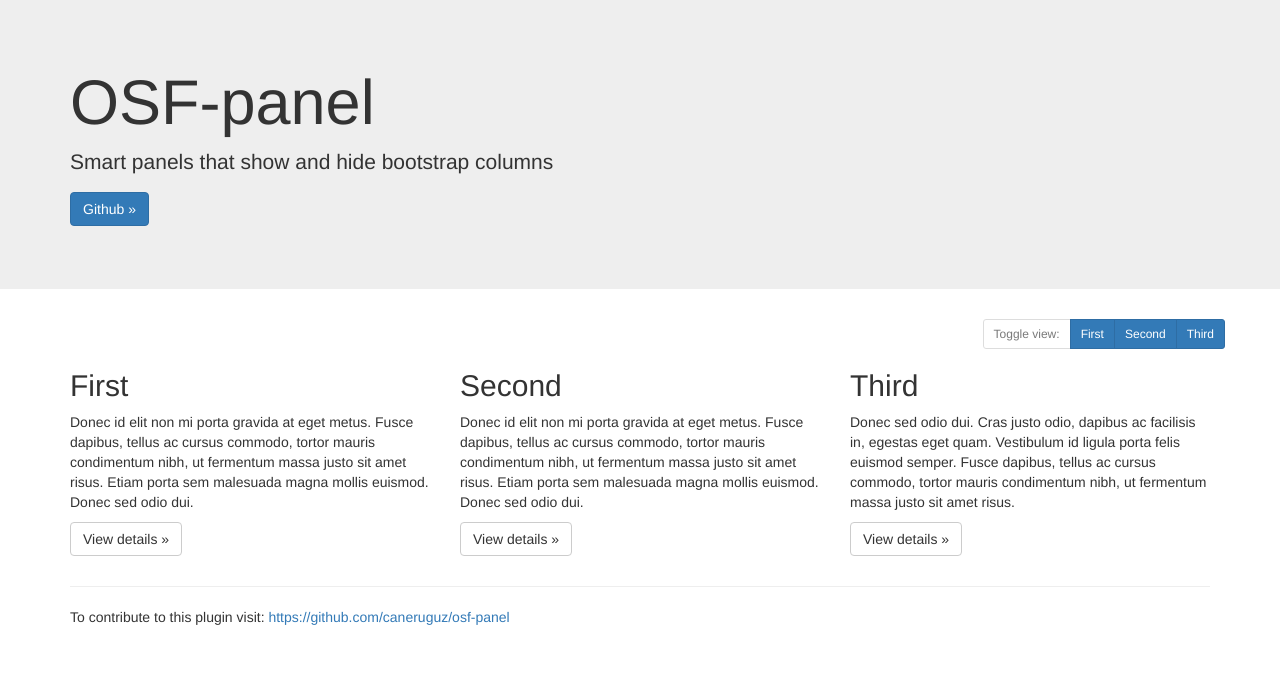
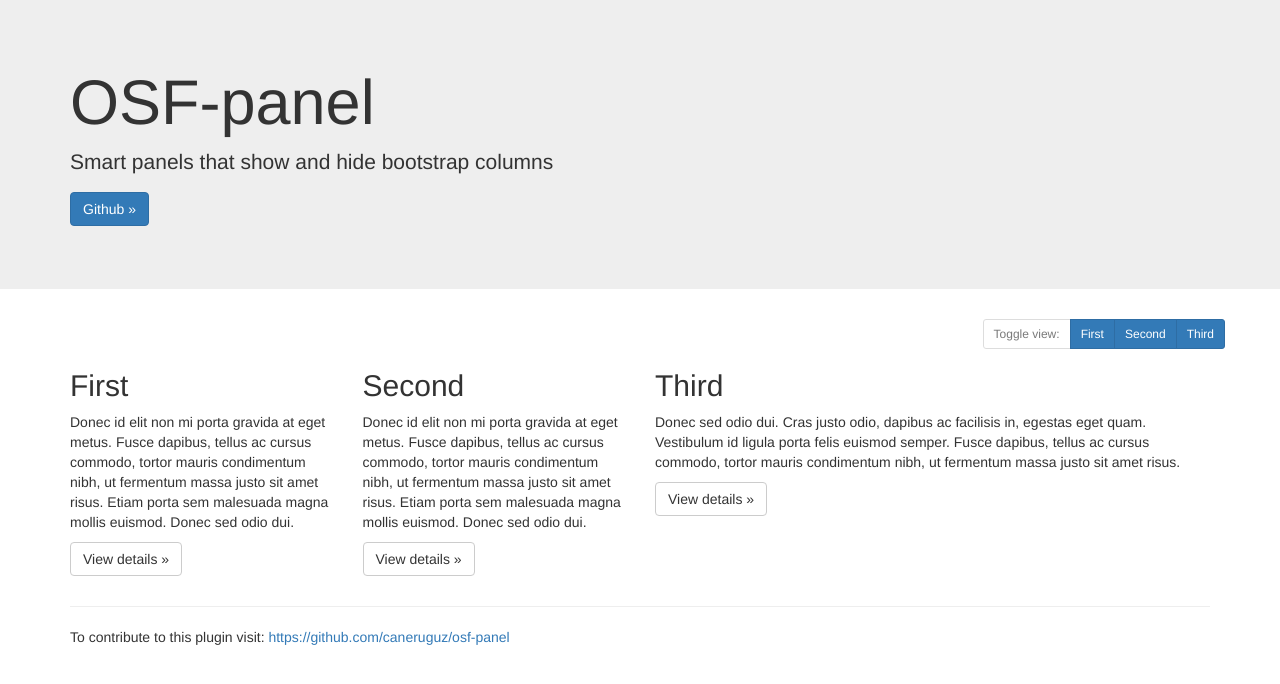
Before and after one commit to CenterForOpenScience/osf-panel, a website: page demo/index.html in a window 1280 px wide. Drawn offline with nearby package versions, Linux system fonts and the light colour scheme.

Commit message:
Add fixed size option to resizing columns

```diff
--- a/demo/index.html
+++ b/demo/index.html
@@ -41,12 +41,12 @@
 
       <!-- Example row of columns -->
       <div class="row">
-        <div class="col-sm-3 col-md-4" data-osf-panel="First">
+        <div class="col-sm-3 col-md-4" data-osf-panel="First" data-osf-panel-col="3">
           <h2>First</h2>
           <p>Donec id elit non mi porta gravida at eget metus. Fusce dapibus, tellus ac cursus commodo, tortor mauris condimentum nibh, ut fermentum massa justo sit amet risus. Etiam porta sem malesuada magna mollis euismod. Donec sed odio dui. </p>
           <p><a class="btn btn-default" href="#" role="button">View details &raquo;</a></p>
         </div>
-        <div class="col-sm-5 col-md-4" data-osf-panel="Second">
+        <div class="col-sm-5 col-md-4" data-osf-panel="Second" data-osf-panel-col="3">
           <h2>Second</h2>
           <p>Donec id elit non mi porta gravida at eget metus. Fusce dapibus, tellus ac cursus commodo, tortor mauris condimentum nibh, ut fermentum massa justo sit amet risus. Etiam porta sem malesuada magna mollis euismod. Donec sed odio dui. </p>
           <p><a class="btn btn-default" href="#" role="button">View details &raquo;</a></p>
--- a/panel.js
+++ b/panel.js
@@ -35,9 +35,19 @@
         el.adjustVisible = function(){
             // how many are still open?
             var open = $('[data-osf-panel]:visible').length;
-            var each = 12/open;
-            var colCSS = 'col-' + currentMode + '-' + each;
+
+            var fixedSizes = [];
+            var fixedSizeTotals = 0;
+            var openFixed = 0;
+            var fixedSizeExists = false;
             el.each(function(index, element){
+                var colsize  = $(element).attr('data-osf-panel-col');
+                fixedSizes[index] = colsize;
+                if(colsize && $(element).css('display') !== 'none') {
+                    fixedSizeExists = true;
+                    fixedSizeTotals += parseInt(colsize);
+                    openFixed++;
+                }
                 //remove pertinent css
                 var cssStrings = $(element).attr('class').split(' ');
                 for(var i = 0; i < cssStrings.length; i++){
@@ -45,8 +55,34 @@
                     cssStrings.splice(i, 1);
                 }
                 $(element).attr('class', cssStrings.join(' '));
-                $(element).addClass(colCSS);
             });
+            if(fixedSizeExists){
+                var remainder = 12-fixedSizeTotals;
+                var nonFixedCount = open-openFixed;
+                var remainderEach = Math.floor(remainder/nonFixedCount);
+                var remainderTaken = false;
+                el.each(function(index, element){
+                    if(fixedSizes[index]){
+                        $(element).addClass('col-' + currentMode + '-' + fixedSizes[index]);
+                    } else {
+                        // if this item is the last of the visible nonfixed and there is a remainder
+                        var leftOver = remainder - (remainderEach*nonFixedCount);
+                        if(leftOver > 0 && !remainderTaken) {
+                            $(element).addClass('col-' + currentMode + '-' + (remainderEach + leftOver));
+                            remainderTaken = true;
+                        } else{
+                            $(element).addClass('col-' + currentMode + '-' + remainderEach);
+                        }
+                    }
+                });
+            } else {
+                var each = 12/open;
+                var colCSS = 'col-' + currentMode + '-' + each;
+                el.each(function(index, element){
+                    $(element).addClass(colCSS);
+                });
+            }
+            console.log(fixedSizeExists);
         }
 
         // Set some variables in the very beginning for consistency
```
Also changed, not shown: dist/jquery-osfPanel.js, dist/jquery-osfPanel.min.js.
